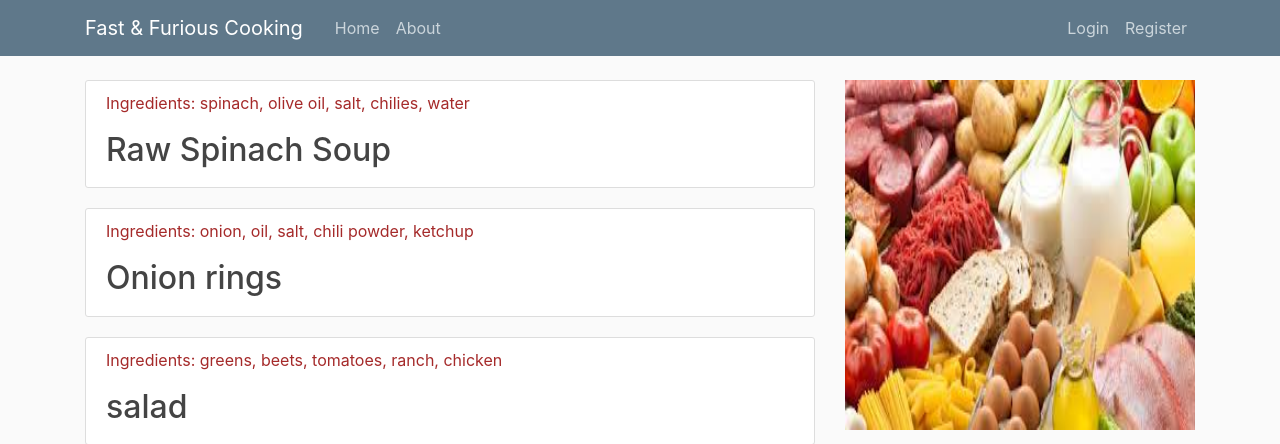
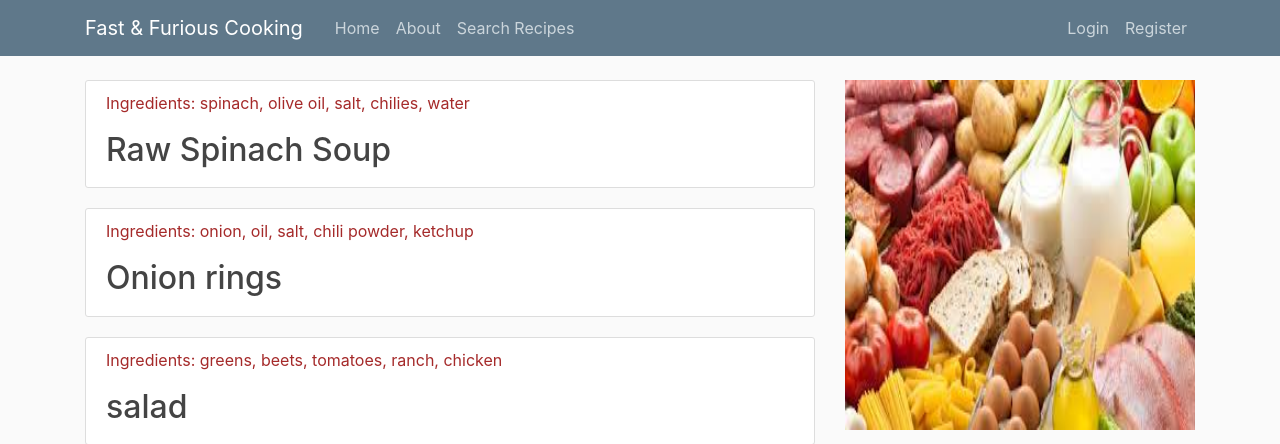
Before and after one commit to shraddhabhise/Fast-Furious-Recipes, a Django app: page / in a window 1280 px wide. Shown: the top 444 px of the page. Run offline with Django 3.2, Linux system fonts and the light colour scheme; data comes from the database, SQL or seed files in the repository; some libraries are stand-ins or nearby versions.

Commit message:
Added link for search of recipies

```diff
--- a/recipes/templates/recipes/base.html
+++ b/recipes/templates/recipes/base.html
@@ -23,6 +23,7 @@
         <div class="navbar-nav mr-auto">
           <a class="nav-item nav-link" href="{% url 'recipes-home'%}">Home</a>
           <a class="nav-item nav-link" href="{% url 'recipes-about'%}">About</a>
+          <a class="nav-item nav-link" href="{% url 'recipes-search'%}">Search Recipes</a>
         </div>
 
         <div class="navbar-nav">
```
